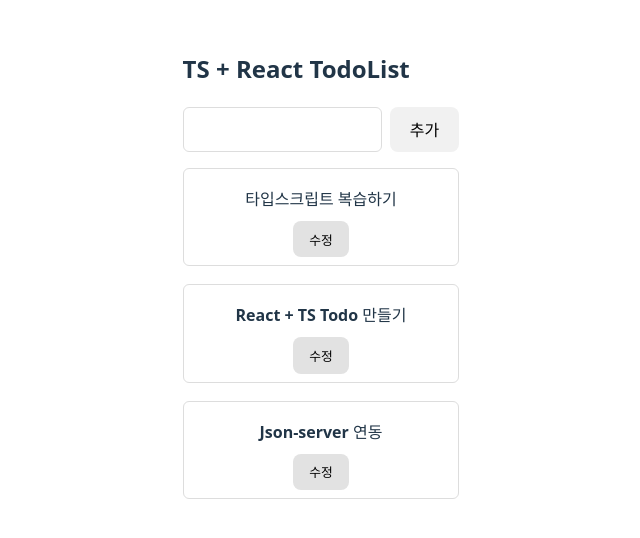
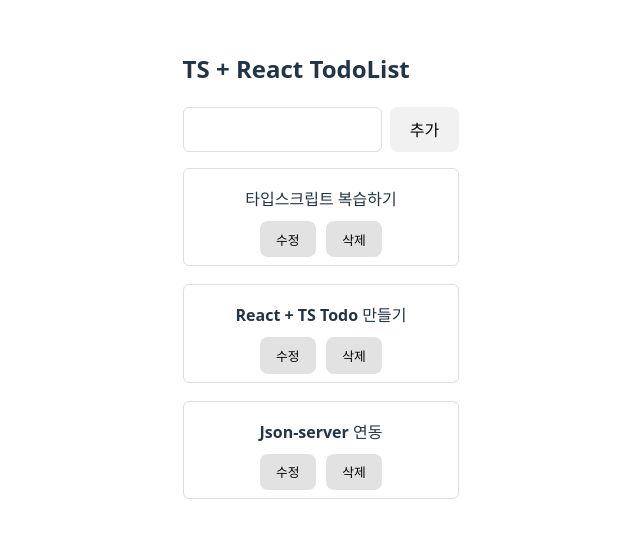
Before and after one commit to bboroin/goorm-mission, a React (Vite) app in the folder typeScript/ts1128/: page / in a window 1280 px wide. Shown: the part 132-670 px from the top of the page, without its empty margins (319-959 px from the left). Built offline with nearby package versions, Linux system fonts and the light colour scheme; data requests are answered from the project's data file.

Commit message:
feat: DELETE 요청 기반 Todo 삭제 기능 구현 #7

```diff
--- a/typeScript/ts1128/src/App.tsx
+++ b/typeScript/ts1128/src/App.tsx
@@ -63,6 +63,14 @@ function App() {
     );
   };
 
+  const handleDeleteTodo = async (id: Todo["id"]) => {
+    await fetch(`${BASE_URL}/${id}`, {
+      method: "DELETE",
+    });
+
+    setTodoList((prev) => prev.filter((todo) => todo.id !== id));
+  };
+
   return (
     <div>
       <h2 className="header">TS + React TodoList</h2>
@@ -90,6 +98,14 @@ function App() {
               >
                 수정
               </button>
+              <button
+                className="control-btn"
+                onClick={() => {
+                  handleDeleteTodo(todo.id);
+                }}
+              >
+                삭제
+              </button>
             </div>
           </li>
         ))}
```
